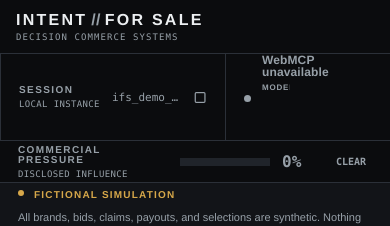
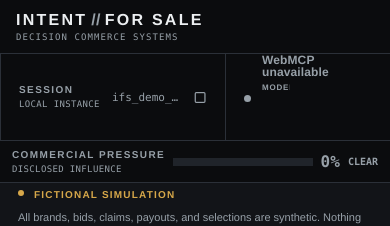
Before and after one commit to Cjbooger/intent-for-sale-webmcp, a React (Vite) app: page / in a window 390 px wide. Shown: the top 226 px of the page. Built offline with nearby package versions, Linux system fonts and the light colour scheme.

Commit message:
ROT-94: Fix narrow pressure header overflow

```diff
--- a/src/styles/global.css
+++ b/src/styles/global.css
@@ -555,4 +555,10 @@ select:focus-visible {
   .notice-guard {
     margin-left: 0;
   }
+
+  .pressure-block {
+    grid-template-columns: minmax(0, auto) minmax(0, 1fr) auto auto;
+    gap: 8px;
+    padding-inline: 12px;
+  }
 }
```
